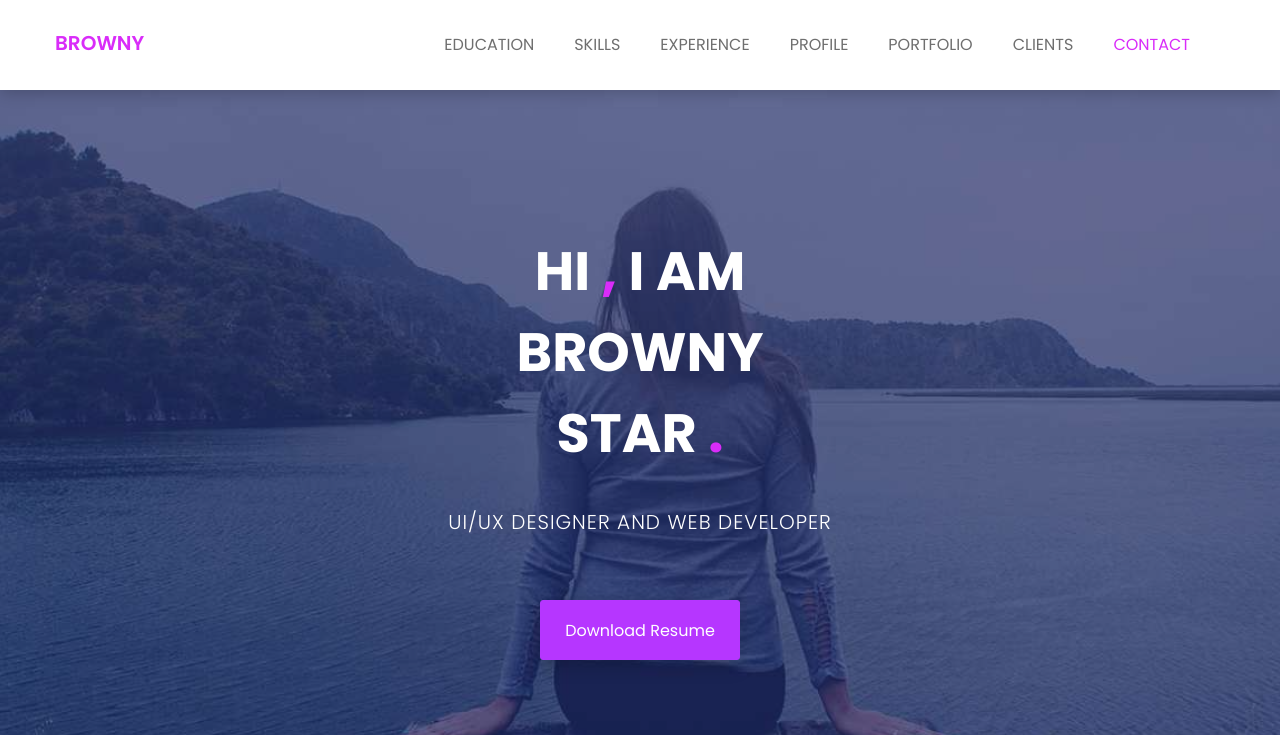
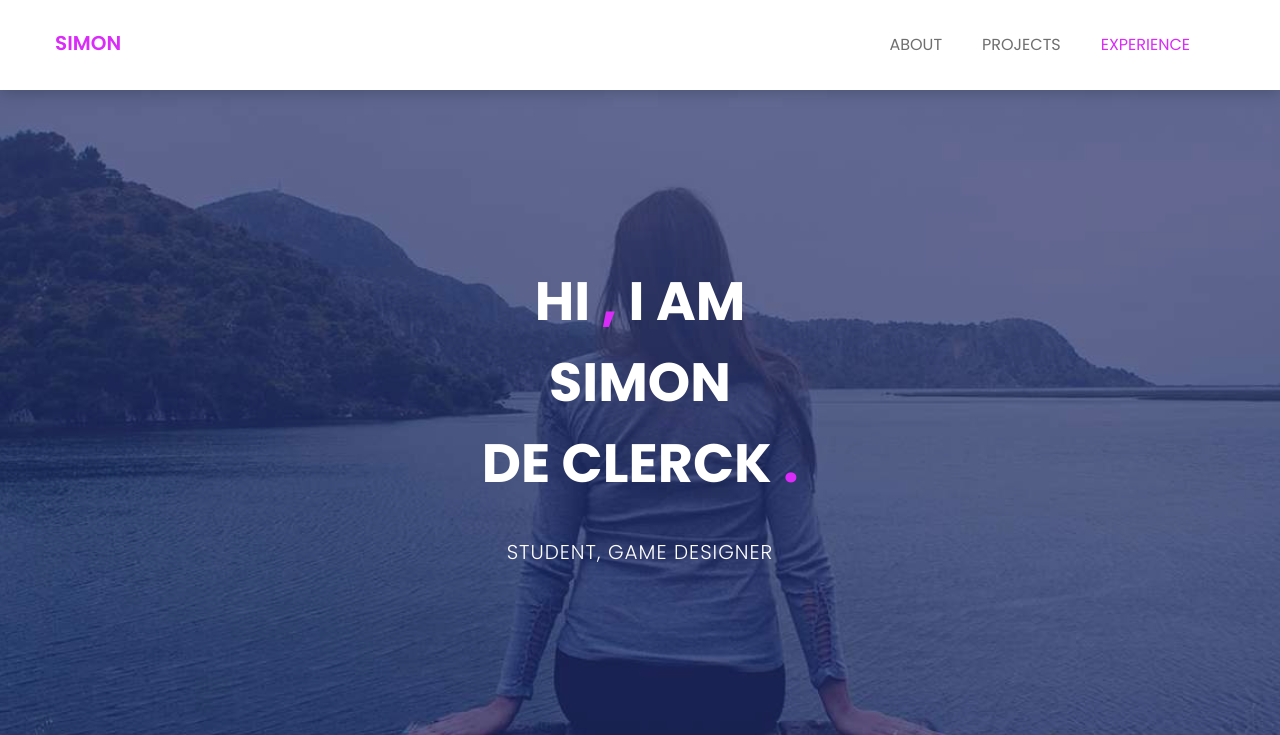
Before and after one commit to Bemiel/SimonDeClerck, a plain HTML site: page docs/index.html in a window 1280 px wide. Shown: the top 735 px of the page. Drawn offline with nearby package versions, Linux system fonts and the light colour scheme.

Commit message:
update 1

```diff
--- a/docs/index.html
+++ b/docs/index.html
@@ -2,62 +2,24 @@
 <html class="no-js" lang="en">
 
     <head>
-        <!-- meta data -->
         <meta charset="utf-8">
         <meta http-equiv="X-UA-Compatible" content="IE=edge">
         <meta name="viewport" content="width=device-width, initial-scale=1">
-        <!-- The above 3 meta tags *must* come first in the head; any other head content must come *after* these tags -->
-
-        <!--font-family-->
 		<link href="https://fonts.googleapis.com/css?family=Poppins:100,200,300,400,500,600,700,800,900&amp;subset=devanagari,latin-ext" rel="stylesheet">
-
-        <!-- title of site -->
-        <title>Browny</title>
-
-        <!-- For favicon png -->
+        <title>Simon</title>
 		<link rel="shortcut icon" type="image/icon" href="assets/logo/favicon.png"/>
-
-        <!--font-awesome.min.css-->
         <link rel="stylesheet" href="assets/css/font-awesome.min.css">
-
-		<!--flat icon css-->
 		<link rel="stylesheet" href="assets/css/flaticon.css">
-
-		<!--animate.css-->
         <link rel="stylesheet" href="assets/css/animate.css">
-
-        <!--owl.carousel.css-->
         <link rel="stylesheet" href="assets/css/owl.carousel.min.css">
 		<link rel="stylesheet" href="assets/css/owl.theme.default.min.css">
-
-        <!--bootstrap.min.css-->
         <link rel="stylesheet" href="assets/css/bootstrap.min.css">
-
-		<!-- bootsnav -->
 		<link rel="stylesheet" href="assets/css/bootsnav.css" >
-
-        <!--style.css-->
         <link rel="stylesheet" href="assets/css/style.css">
-
-        <!--responsive.css-->
         <link rel="stylesheet" href="assets/css/responsive.css">
-
-        <!-- HTML5 shim and Respond.js for IE8 support of HTML5 elements and media queries -->
-        <!-- WARNING: Respond.js doesn't work if you view the page via file:// -->
-
-        <!--[if lt IE 9]>
-			<script src="https://oss.maxcdn.com/html5shiv/3.7.3/html5shiv.min.js"></script>
-			<script src="https://oss.maxcdn.com/respond/1.4.2/respond.min.js"></script>
-        <![endif]-->
-
     </head>
 
 	<body>
-		<!--[if lte IE 9]>
-            <p class="browserupgrade">You are using an <strong>outdated</strong> browser. Please <a href="https://browsehappy.com/">upgrade your browser</a> to improve your experience and security.</p>
-        <![endif]-->
-
-		<!-- top-area Start -->
 		<header class="top-area">
 			<div class="header-area">
 				<!-- Start Navigation -->
@@ -70,7 +32,7 @@
 			                <button type="button" class="navbar-toggle" data-toggle="collapse" data-target="#navbar-menu">
 			                    <i class="fa fa-bars"></i>
 			                </button>
-			                <a class="navbar-brand" href="index.html">browny</a>
+			                <a class="navbar-brand" href="index.html">simon</a>
 			            </div><!--/.navbar-header-->
 			            <!-- End Header Navigation -->
 
@@ -78,13 +40,9 @@
 			            <div class="collapse navbar-collapse menu-ui-design" id="navbar-menu">
 			                <ul class="nav navbar-nav navbar-right" data-in="fadeInDown" data-out="fadeOutUp">
 			                <li class=" smooth-menu active"></li>
-			                    <li class=" smooth-menu"><a href="#education">education</a></li>
-			                    <li class="smooth-menu"><a href="#skills">skills</a></li>
+			                    <li class=" smooth-menu"><a href="#education">about</a></li>
+			                    <li class="smooth-menu"><a href="#skills">projects</a></li>
 			                    <li class="smooth-menu"><a href="#experience">experience</a></li>
-			                    <li class="smooth-menu"><a href="#profiles">profile</a></li>
-			                    <li class="smooth-menu"><a href="#portfolio">portfolio</a></li>
-			                    <li class="smooth-menu"><a href="#clients">clients</a></li>
-			                    <li class="smooth-menu"><a href="#contact">contact</a></li>
 			                </ul><!--/.nav -->
 			            </div><!-- /.navbar-collapse -->
 			        </div><!--/.container-->
@@ -103,9 +61,8 @@
 				<div class="row">
 					<div class="col-md-12 text-center">
 						<div class="header-text">
-							<h2>hi <span>,</span> i am <br> browny <br> star <span>.</span>   </h2>
-							<p>ui/ux designer and web developer</p>
-							<a href="assets/download/browney.txt" download>download resume</a>
+							<h2>hi <span>,</span> i am <br> simon <br> de clerck <span>.</span>   </h2>
+							<p>student, game designer</p>
 						</div><!--/.header-text-->
 					</div><!--/.col-->
 				</div><!-- /.row-->
```
